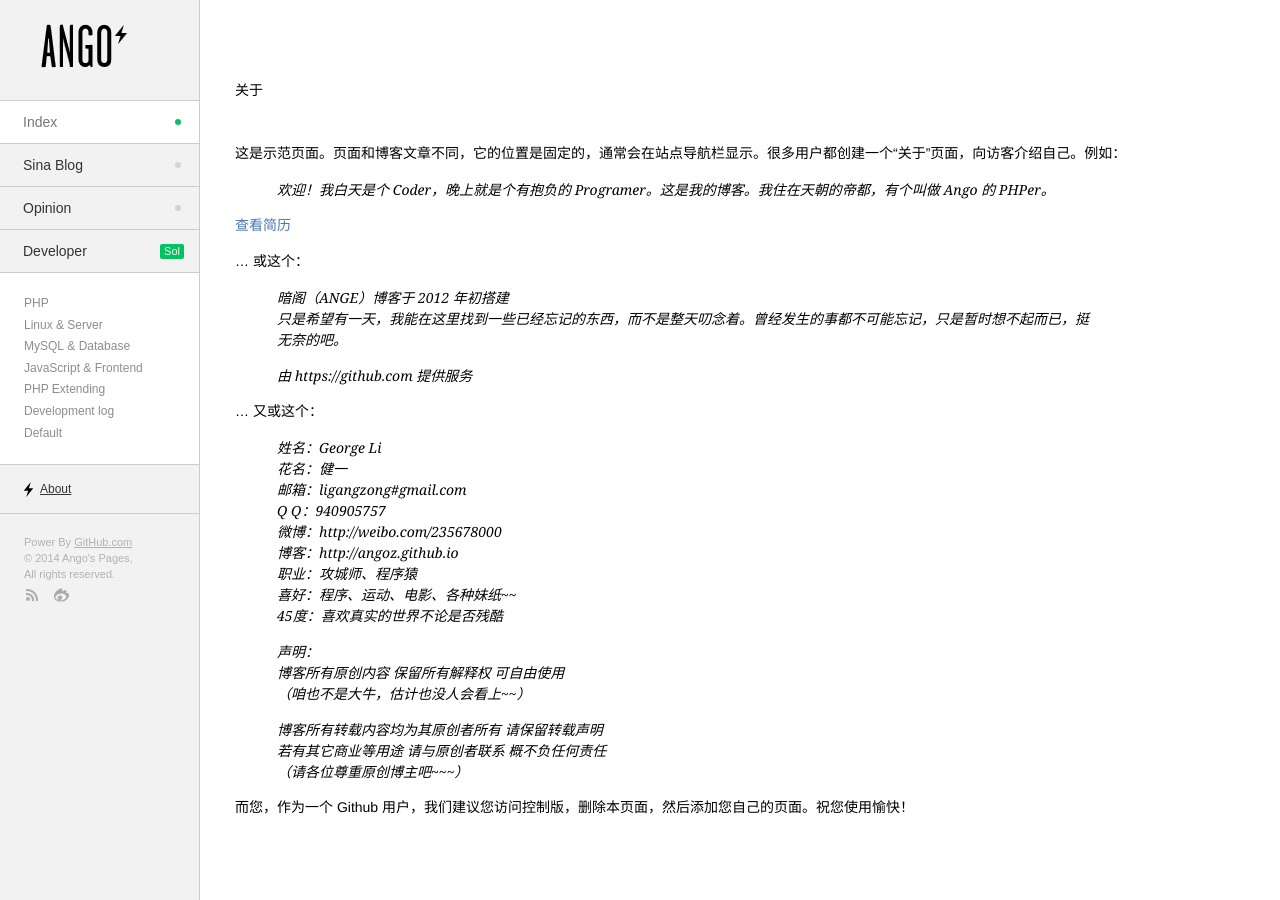
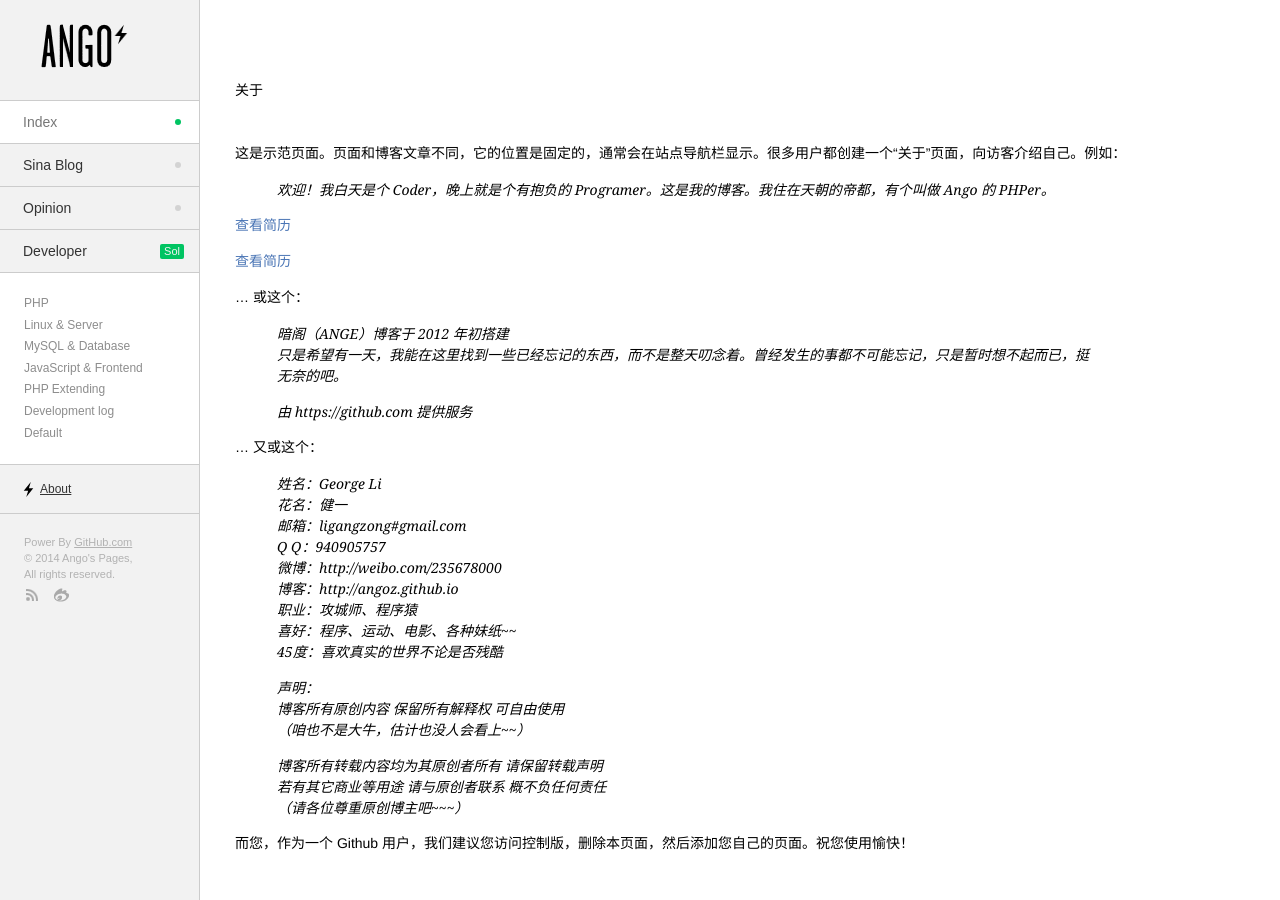
Before and after one commit to angoz/angoz.github.io, a Jekyll site: the page built from about/index.html, in a window 1280 px wide. Built offline with Jekyll 4.4.1, drawn with Linux system fonts in a browser that asks for light colours; nearby versions of some CDN libraries; Markdown is read by kramdown in place of the engine named in the settings.

Commit message:
Update index.html

```diff
--- a/about/index.html
+++ b/about/index.html
@@ -10,7 +10,8 @@
 <h1>关于</h1><br><br>
 		<p>这是示范页面。页面和博客文章不同，它的位置是固定的，通常会在站点导航栏显示。很多用户都创建一个“关于”页面，向访客介绍自己。例如：</p>
 <blockquote><p>欢迎！我白天是个 Coder，晚上就是个有抱负的 Programer。这是我的博客。我住在天朝的帝都，有个叫做 Ango 的 PHPer。</p></blockquote>
-<p><a href="https://github.com/angoz/angoz.github.io/blob/master/about/resume.md" title="查看简历" target="_blank">查看简历</a></a></p>
+<p><a href="https://github.com/angoz/angoz.github.io/blob/master/about/resume.md" title="查看简历" target="_blank">查看简历</a></p>
+<p><a href="/about/resume.html" title="查看简历">查看简历</a></p>
 <p>… 或这个：</p>
 <blockquote><p>暗阁（ANGE）博客于 2012 年初搭建<br>
 只是希望有一天，我能在这里找到一些已经忘记的东西，而不是整天叨念着。曾经发生的事都不可能忘记，只是暂时想不起而已，挺无奈的吧。</p>
```
